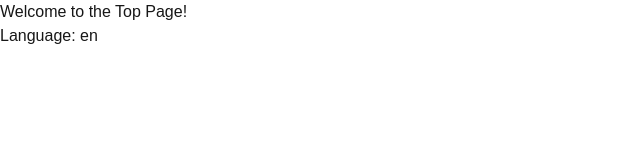
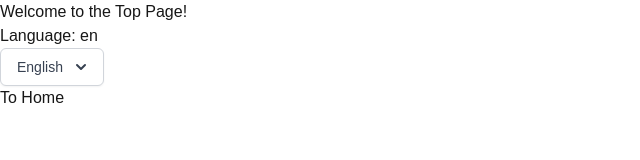
Before and after one commit to chuo-glomac/student-union-web, a Next.js app: page /en in a window 1280 px wide. Shown: the top 160 px of the page, without its empty margins (0-640 px from the left). Built offline with nearby package versions, Linux system fonts and the light colour scheme.

Commit message:
update top page

```diff
--- a/app/[lang]/page.tsx
+++ b/app/[lang]/page.tsx
@@ -1,14 +1,20 @@
+import { LanguageSwitcher } from "@/components/changeLanguageButton";
+import { useRouter } from "next/navigation";
+
 export default async function LangPage({
   params,
 }: {
-  params: Promise<{ lang: string }>
+  params: Promise<{ lang: string }>;
 }) {
+  const router = useRouter();
   const { lang } = await params;
 
   return (
     <div>
       <h1>Welcome to the Top Page!</h1>
       <p>Language: {lang}</p>
+      <LanguageSwitcher />
+      <a onClick={() => router.push(`/${lang}/login`)}>To Home</a>
     </div>
   );
 }
```
